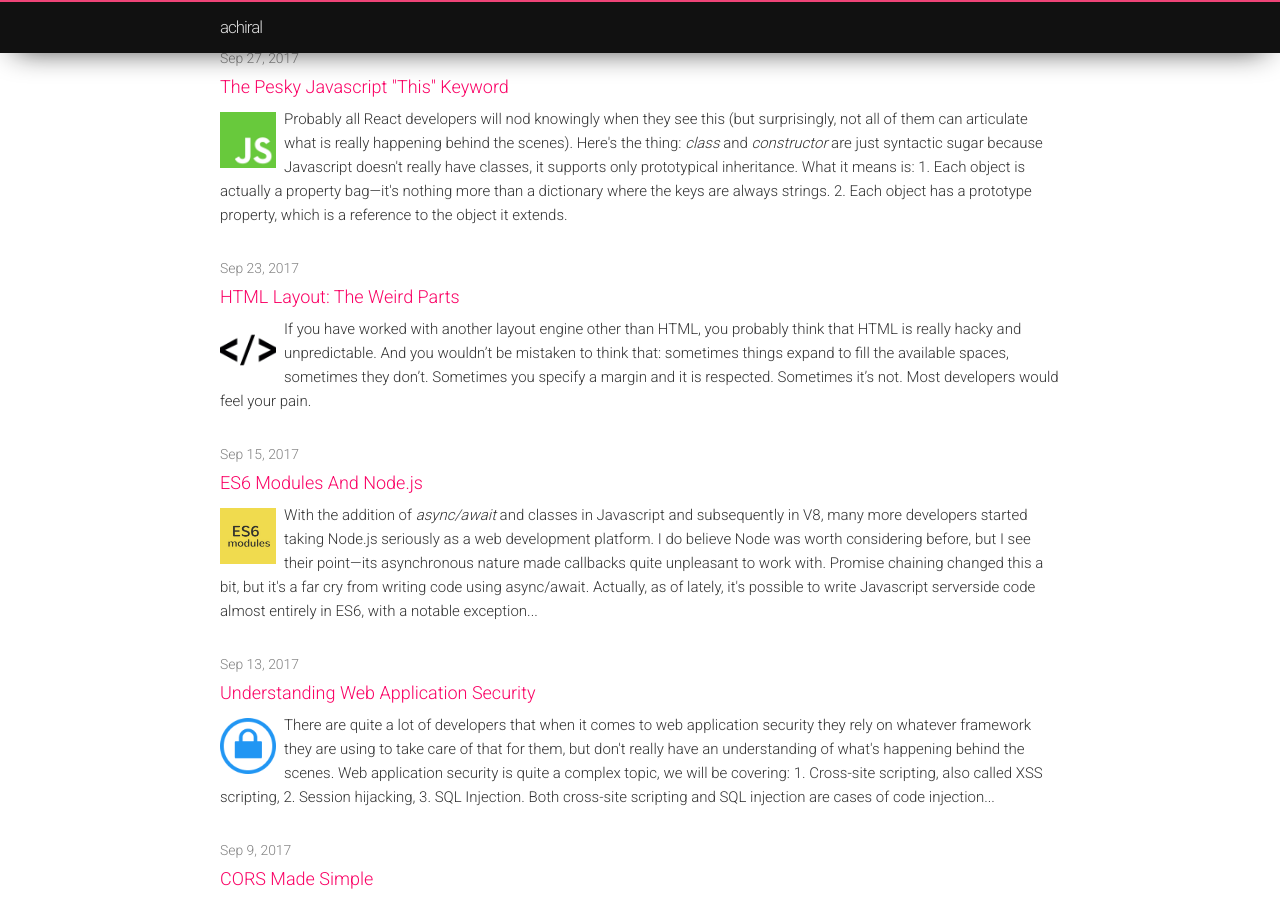
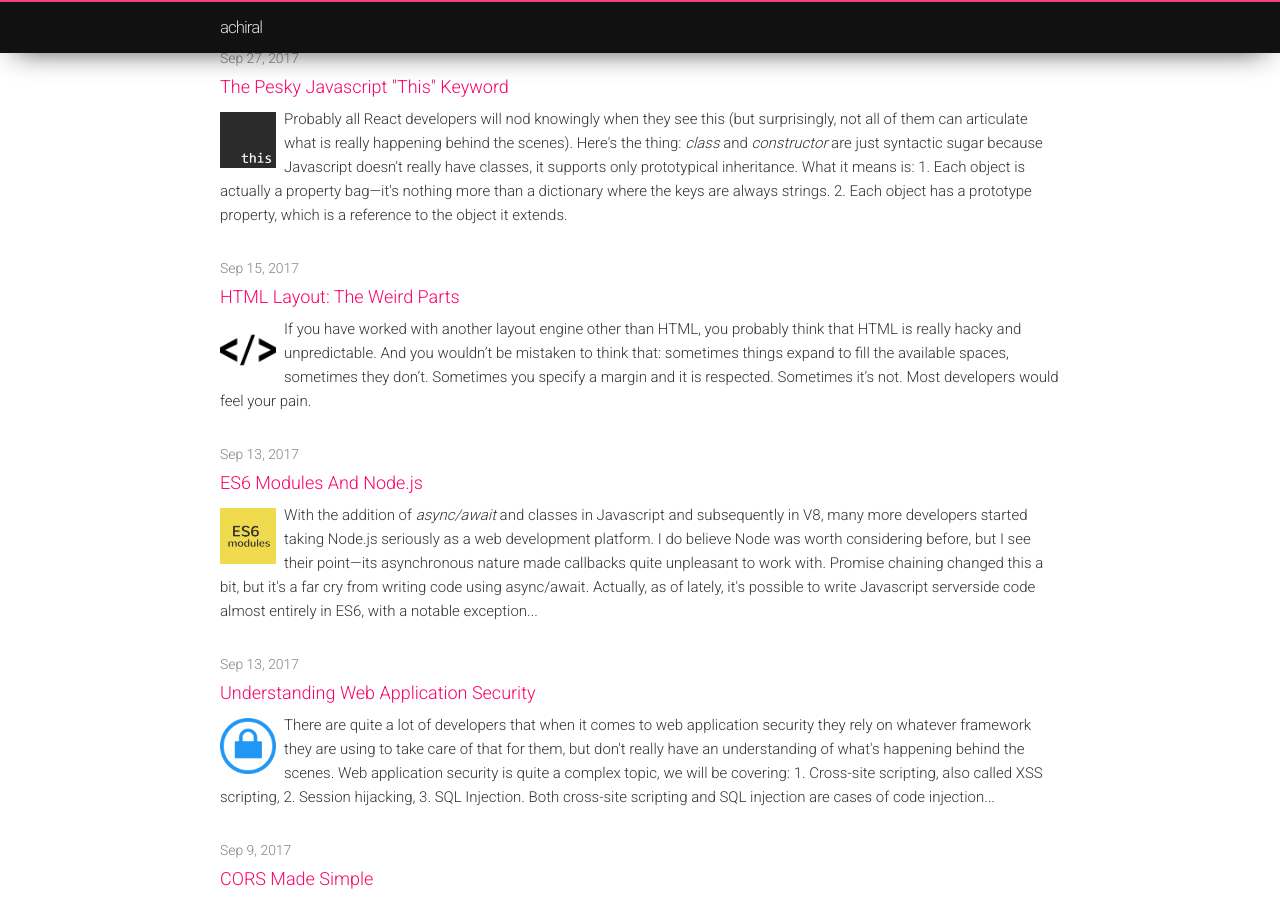
Before and after one commit to toaderflorin/eksia, a Jekyll site: the page built from index.md, in a window 1280 px wide and 900 px high, scrolled down 385 px. Built offline with Jekyll 4.4.1, drawn with Linux system fonts in a browser that asks for light colours.

Commit message:
Tweaked dates around.

```diff
--- a/_posts/2017-09-15-es6-modules-node.markdown
+++ b/_posts/2017-09-15-es6-modules-node.markdown
@@ -1,7 +1,7 @@
 ---
 layout: post
 title:  "ES6 Modules And Node.js"
-date:   2017-09-15 09:39:37 +0300
+date:   2017-09-13 09:39:37 +0300
 description: "
 With the addition of <i>async/await</i> and classes in Javascript and subsequently in V8, many more developers started taking Node.js seriously as a web development platform. I do believe Node was worth considering before, but I see their point—its asynchronous nature made callbacks quite unpleasant to work with. Promise chaining changed this a bit, but it's a far cry from writing code using async/await. Actually, as of lately, it's possible to write Javascript serverside code almost entirely in ES6, with a notable exception...
 "
--- a/_posts/2017-09-23-weird-html.markdown
+++ b/_posts/2017-09-23-weird-html.markdown
@@ -1,7 +1,7 @@
 ---
 layout: post
 title:  "HTML Layout: The Weird Parts"
-date:   2017-09-23 06:39:37 +0300
+date:   2017-09-15 06:39:37 +0300
 description: "
 If you have worked with another layout engine other than HTML, you probably think that HTML is really hacky and unpredictable. And you wouldn’t be mistaken to think that: sometimes things expand to fill the available spaces, sometimes they don’t. Sometimes you specify a margin and it is respected. Sometimes it’s not. Most developers would feel your pain.
 "
--- a/_posts/2017-09-27-js-this.markdown
+++ b/_posts/2017-09-27-js-this.markdown
@@ -5,7 +5,7 @@ date:   2017-09-27 06:39:37 +0300
 description: "
 Probably all React developers will nod knowingly when they see this (but surprisingly, not all of them can articulate what is really happening behind the scenes). Here's the thing: <i>class</i> and <i>constructor</i> are just syntactic sugar because Javascript doesn't really have classes, it supports only prototypical inheritance. What it means is: 1. Each object is actually a property bag—it's nothing more than a dictionary where the keys are always strings. 2. Each object has a prototype property, which is a reference to the object it extends.
 "
-icon: "js-icon.jpg"
+icon: "this.jpg"
 categories:
 ---
 Probably all React developers will nod knowingly when they see this (but surprisingly, not all of them can articulate what is really happening behind the scenes):
```
Also changed, not shown: images/js-icon.jpg (deleted), images/this.jpg (added), 2 other files.
